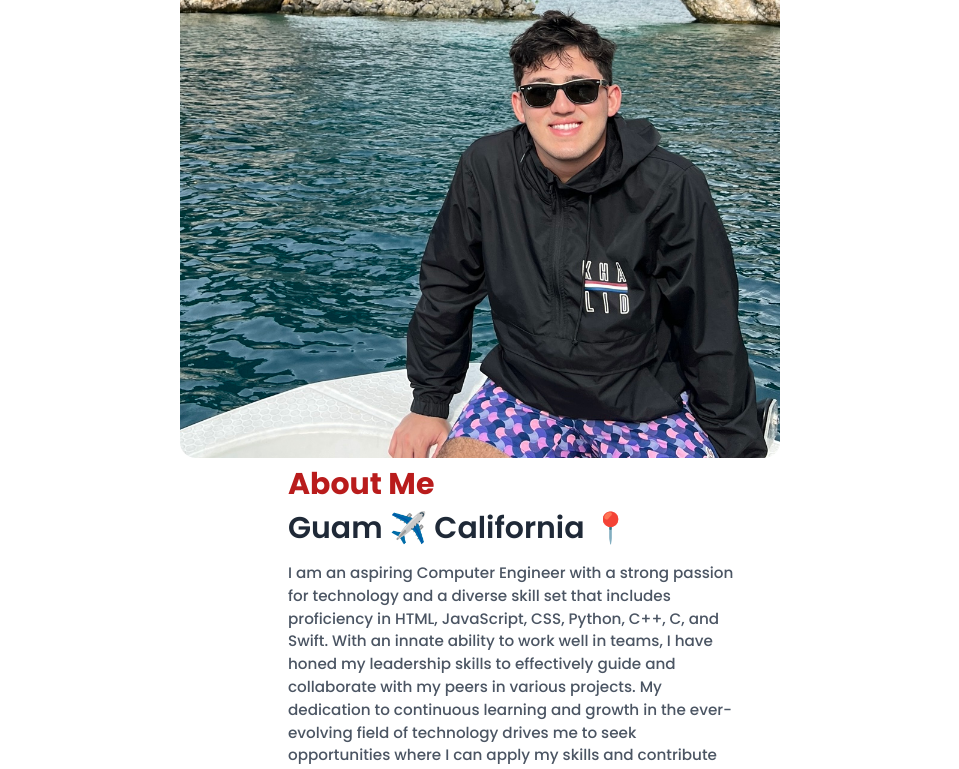
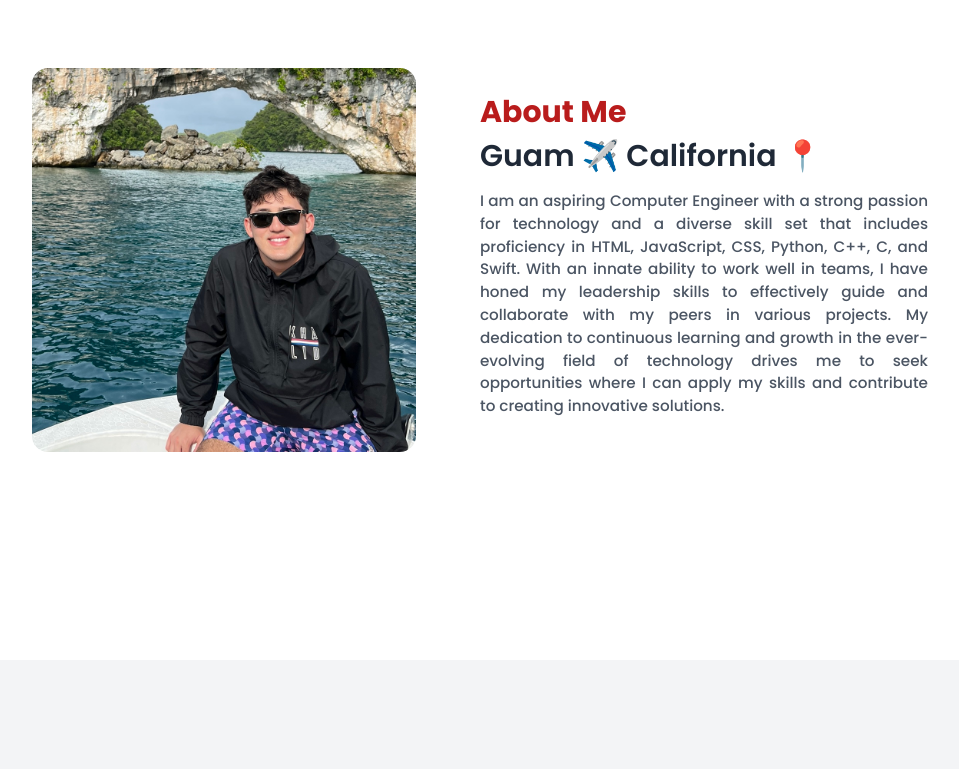
Before and after one commit to kianxm/portfolio, a React (Create React App) app: page / in a window 1280 px wide. Shown: the part 940-1709 px from the top of the page, without its empty margins (160-1119 px from the left). Built offline with nearby package versions, Linux system fonts and the light colour scheme; a web font is replaced by a local one.

Commit message:
fixed about

```diff
--- a/src/components/About.jsx
+++ b/src/components/About.jsx
@@ -4,22 +4,22 @@ import AboutImage from "../images/about.jpg";
 const About = () => {
   return (
     <div name="about" className="h-screen w-full bg-white">
-      <div className="max-w-screen-lg mx-auto flex flex-col items-center max-md:text-center justify-center h-full px-4 md:flex-row">
+      <div className="mx-auto flex flex-row items-center justify-center h-screen md:flex-col">
         <div>
           <img
             src={AboutImage}
             alt=""
-            className="rounded-2xl w-3/5 md:w-96 mt-36 md:mt-0 mx-auto"
+            className="rounded-2xl w-96 md:w-3/5 mt-0 md:mt-24 md:mx-auto"
           ></img>
         </div>
-        <div className="flex flex-col justify-center h-full ml-16 max-md:ml-0">
-          <p className="text-3xl font-bold inline text-red-700 py-2">
+        <div className="flex flex-col justify-center h-full ml-16 md:ml-0 md:px-8">
+          <p className="text-3xl sm:text-[25px] font-bold inline text-red-700 py-2">
             About Me
           </p>
-          <h2 className="text-3xl sm:text-4xl font-semibold text-gray-800">
+          <h2 className="text-3xl sm:text-[28px] font-semibold text-gray-800">
             Guam ✈️ California 📍
           </h2>
-          <p className="text-gray-600 py-4 max-w-md text-[0.95rem] md:text-md font-medium">
+          <p className="text-gray-600 py-4 max-w-md text-[0.95rem] md:text-[15px] text-justify font-medium">
             I am an aspiring Computer Engineer with a strong passion for
             technology and a diverse skill set that includes proficiency in
             HTML, JavaScript, CSS, Python, C++, C, and Swift. With an innate
--- a/src/components/Navbar.jsx
+++ b/src/components/Navbar.jsx
@@ -17,15 +17,15 @@ const Navbar = () => {
     },
     {
       id: 3,
-      link: "projects",
+      link: "experience",
     },
     {
       id: 4,
-      link: "experience",
+      link: "portfolio",
     },
     {
       id: 5,
-      link: "portfolio",
+      link: "projects",
     },
     {
       id: 6,
--- a/src/pages/Home.jsx
+++ b/src/pages/Home.jsx
@@ -10,10 +10,10 @@ function Home() {
     <>
       <Navbar />
       <Hero />
+      <About />
       <SocialLinks />
-      <About />
+      <Experience />
       <Projects />
-      <Experience />
     </>
   );
 }
```
